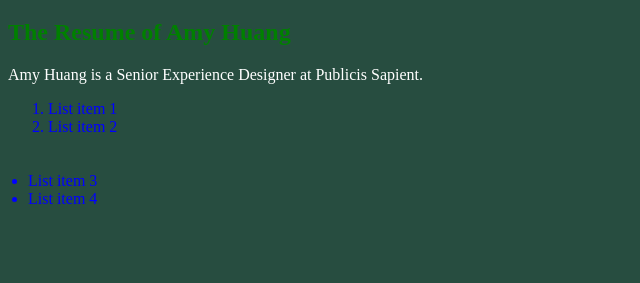
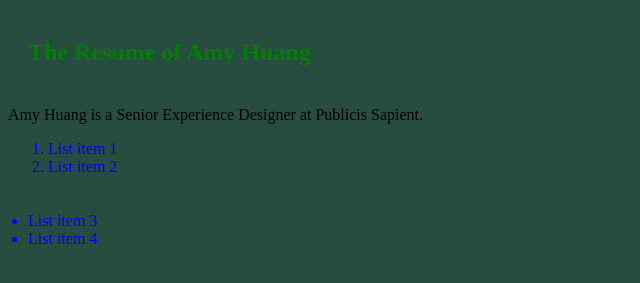
Before and after one commit to amyqhuang/amyhuang3, a plain HTML site: page index.html in a window 1280 px wide. Shown: the part 61-344 px from the top of the page, without its empty margins (0-640 px from the left). Drawn offline with Linux system fonts and the light colour scheme.

Commit message:
new colors

```diff
--- a/styles.css
+++ b/styles.css
@@ -8,11 +8,13 @@
 
  h2{
     color: green;
+    padding: 20px
  }
 
  body{
     background-color: rgb(39, 77, 64);
     color: white
+    padding: 20px
  }
  ul{
     padding: 20px
```
